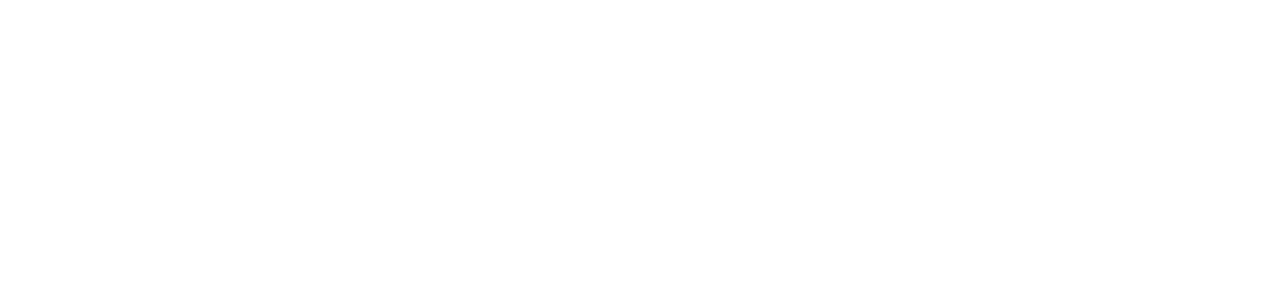
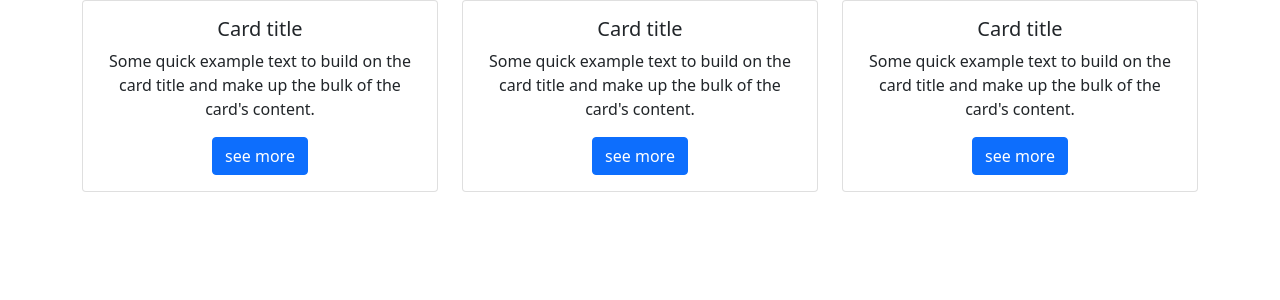
Before and after one commit to shahbazpro2/test, a React (Create React App) app: page / in a window 1280 px wide. Shown: the top 300 px of the page. Built offline with nearby package versions, Linux system fonts and the light colour scheme.

Commit message:
import and use postList component to app.js file

```diff
--- a/src/App.js
+++ b/src/App.js
@@ -1,9 +1,10 @@
 import './App.css';
 import '../node_modules/bootstrap/dist/css/bootstrap.min.css'
+import PostsList from './pages/PostsList';
 function App() {
   return (
     <div className="App">
-
+     <PostsList />
     </div>
   );
 }
```
